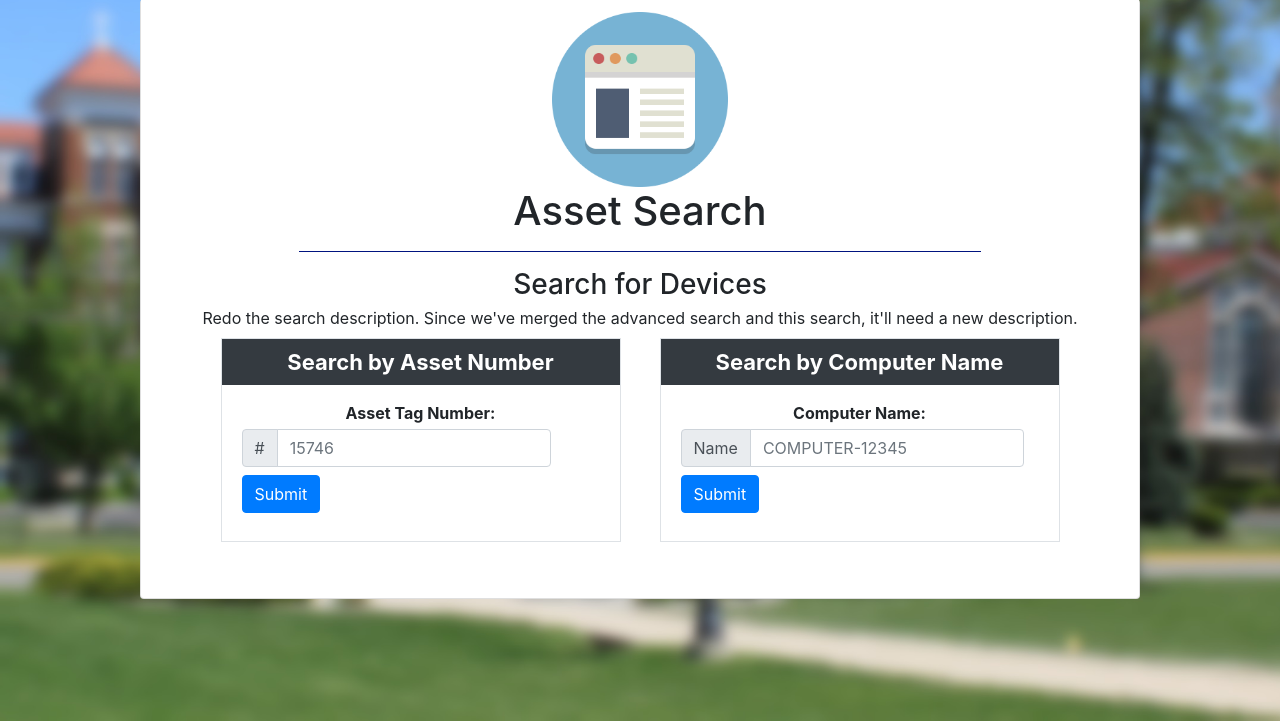
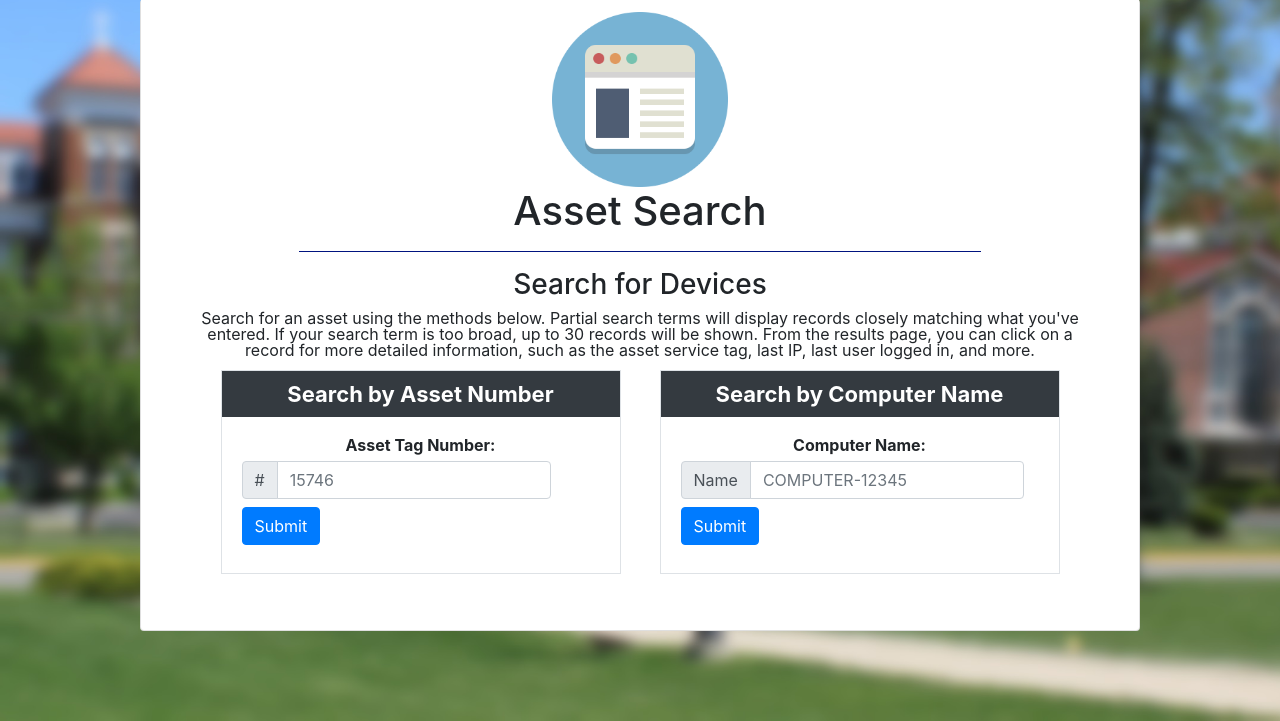
Before and after one commit to applessmillion/JadExplorer, a PHP site: page /search.php in a window 1280 px wide. Shown: the part 79-800 px from the top of the page. Run offline with PHP 8.4, Linux system fonts and the light colour scheme.

Commit message:
Updating paragraphs

```diff
--- a/web/search.php
+++ b/web/search.php
@@ -104,7 +104,8 @@ if(isset($_GET["infotag"]) OR isset($_GET["infoname"])) {
 					<div class="mx-3">
 						<h4><?php echo $text_search_display_body_title; ?></h4>
 						<p>
-							<?php echo $text_search_display_body_desc; ?>
+							<?php echo $text_search_display_body_desc;
+								  echo $text_search_display_nohistory;?>
 						<p/>
 					</div>
 					<div class="text-center">
--- a/web/vars.php
+++ b/web/vars.php
@@ -26,7 +26,7 @@ include_once 'vars_news.php';
 	$table_tagcol_text_size = 20;
 
 ### Copyright notice for SHU-Explorer.
-	$copyright_notice = "Copyright 2019. JADEFURY/Benjamin Robert. All Rights Reserved.";
+	$copyright_notice = "Copyright 2019. JADEFURY LLC/Benjamin Robert. All Rights Reserved.";
 
 #########################
 # ERROR PAGE VARIABLES  #
@@ -47,10 +47,12 @@ include_once 'vars_news.php';
 	$error_display_history_misc = "Unknown Error";
 ### Search page result errors
 	$error_record_nullid_desc = "
-		It appears you have visited this page by accident.</br> Click the <b>Go Back</b>
-		button at the bottom to go to the last page you visited. If you are
-		visiting a copied link, make sure you copied all of it! If you believe
-		you're seeing this page in error, contact us at $contact_email!";
+		It appears you've visited this page by accident. Click <b>Go Back</b>
+		to return to safety. If you're visiting a link that was copied or shared,
+		make sure it's all there!</br>
+		If you believe you're seeing this page in error, contact us at $contact_email!</br>
+		It is also possible the asset you're looking for has changed it's name. If that is
+		the case, try searching for it's <b>Asset Tag Number</b>";
 	$error_record_nullid_title = "Record Not Found!";
 	$error_record_noid = "No record ID has been specified. Try again!";
 	$error_record_unknown = "An unknown error has ocurred.";
@@ -58,12 +60,13 @@ include_once 'vars_news.php';
 	$error_results_badurl_title = "Error! Bad URL";
 	$error_results_badurl_desc = "
 		We had trouble searching with the information provided. Please go back and try again. If you believe this
-		 is an error, feel free to contact us at $contact_email.
+		 is an error, feel free to contact us at $contact_email. If you continue to have issues, try using a different
+		 search method.
 		";
 
 ### Need to revisit these... at least rename them.
-$error_record_page = 'Error: Could not fetch item info. Refresh and try again';
-$error_record_notfound = 'This item could not be found. Perhaps you clicked on a bad link?';
+	$error_record_page = 'Error: Could not fetch item info. Refresh and try again';
+	$error_record_notfound = 'This item could not be found. Perhaps you clicked on a bad link?';
 
 #########################
 #  WEBPAGE TEXT BLOCKS  #
@@ -84,22 +87,28 @@ $error_record_notfound = 'This item could not be found. Perhaps you clicked on a
 	$text_search_head_title = "Asset Search";
 	$text_search_body_title = "Search for Devices";
 	$text_search_body_desc = "
-		Redo the search description. Since we've merged the advanced search and this search, it'll need a new description.
+		Search for an asset using the methods below. Partial search terms will display records closely matching what you've entered.
+		If your search term is too broad, up to 30 records will be shown. From the results page, you can click on a record for more
+		detailed information, such as the asset service tag, last IP, last user logged in, and more.
 		";
 ### Text displayed on the asset search page
 	$text_search_displayasset_title = "Displaying information for Asset No. ";
 	$text_search_displayname_title = "Showing information for ";
 	$text_search_noresults_title = "Nothing Found!";
-	$text_search_noresults_desc = "We were unable to find a record matching your results. Try going back and refining your search.";
+	$text_search_noresults_desc = "We were unable to find a single record matching your search. Try refining your search term, or try a different search method.";
 	$text_search_results_head1 = "Asset No.";
 	$text_search_results_head2 = "Device Name";
 	$text_search_results_head3 = "Device Type";
 	$text_search_results_null_title = "Showing 30 Results";
-	$text_search_results_null_desc = "It appears you made a blank search. Go back and enter an asset tag number in the search box, or browse the random devices below.";
+	$text_search_results_null_desc = "It appears you did not enter any data when searching. Go back and enter something into the search box, or browse the random devices below.";
 ### Text displayed on the asset's info page
-	$text_search_display_body_title = "Edit History [WIP]";
+	$text_search_display_body_title = "Device Activity";
 	$text_search_display_body_desc = "
-		Below is the editing history of the device.
+		Below you can view the most-recent activity to the asset.
+		Activity includes a change in IP, a user logging on, or the device name being changed.
+		";
+	$text_search_display_nohistory = "
+		This asset has no history :(
 		";
 ### Text used in the infopage.php
 	$text_iteminfo_devicetype_server = "This Device is a SHU server";
@@ -124,12 +133,10 @@ $error_record_notfound = 'This item could not be found. Perhaps you clicked on a
 	$text_about_body_title = "What is SHU-Explorer?";
 	$text_about_body_desc = "
 		SHU-Explorer contains records on various IT-related assets at Siena Heights University.
-		By using the various search tools, you can find information relating to any of these assets, such as
-		location, name, device owner, along with other details.</br>
-		SHU-Explorer is a project developed per requirement of graduating with a Computer Information Systems major at Siena Heights University.
-		Project <i>overseen</i> by Professor Hong Chen at Siena Heights University. Project created, developed, and content overseen by Benjamin Robert.</br>
-		Any and all work derived, copied, or based from this project to be used in any other work is to be attributed correctly per the BSD 3-Clause License. Visit the LICENSE file on GitHub (link below) for more information.</br>
-		Project is based on Maralook (See GitHub). Major edits were introduced to accomodate for the different data structure and theme of the website.
+		You can find information relating to any of these assets, such as name, recent IP, service tag, and more.</br>
+		This project exists as a Senior Seminar project. More info on this can be seen on the GitHub page.</br>
+		Class taught by Professor Hong Chen at Siena Heights University. Project created and developed by Benjamin Robert.</br>
+		Any work derived or based from this project is to be attributed correctly per the MIT License. Visit the LICENSE file on GitHub for more information.</br>
 		</br></br>
 		Need to contact us about anything? Send an email to <b>$contact_email</b></br>
 		SHU-Explorer's source code is also available. <a class='head' href='$link_github'>Find me on GitHub</a>.</br>
```
